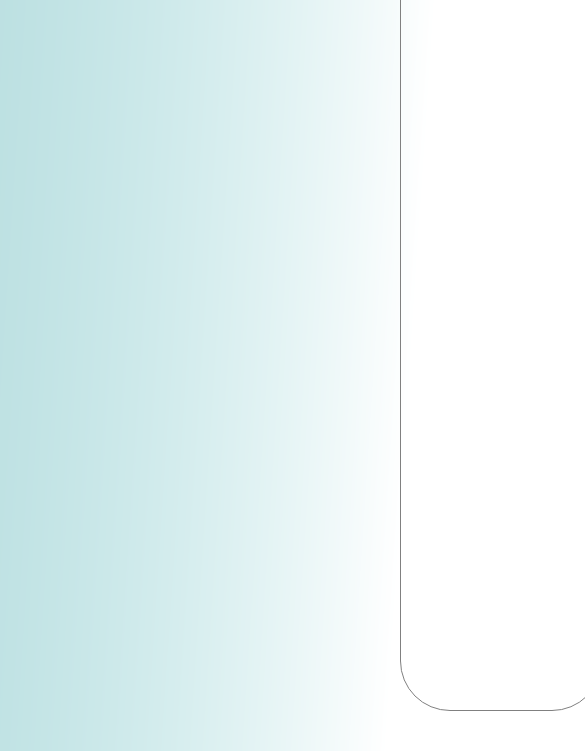
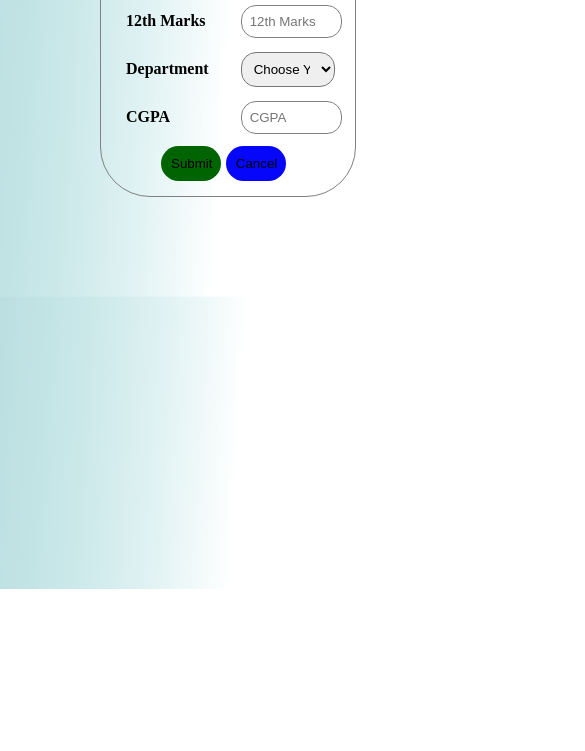
Before and after one commit to Sharmila-Rajendran/Forms-Task2, a plain HTML site: page index.html in a window 390 px wide. Shown: the part 255-1006 px from the top of the page, 585 px wide, since content can reach past the window. After the commit the page ends 844 px from the top, so only its background shows below. Drawn offline with Linux system fonts and the light colour scheme.

Commit message:
Update Style.css
Made the form mobile responsive

```diff
--- a/Style.css
+++ b/Style.css
@@ -98,6 +98,7 @@ body{
 .can{
     background-color: rgb(6, 6, 250);
     padding: 10px;
+    margin: 10px;
     width: 100px;
     border: transparent;
     border-radius: 20px;
@@ -112,117 +113,91 @@ body{
 }
 
 /*-------Media Queries-------*/
-@media (min-width:375px) and (max-width:1200px) {
-    body{
-        margin:0px;
-        padding: 0px;
-        background-image: url("Asserts/Grad.png");
-        background-size: cover;
-    }
+@media (max-width:1200px) {
 
     .Student-Details{
-        margin: 40px 400px;
-        border: 1px solid grey;
-        border-radius: 50px;
-        padding: 100px;
-        -webkit-border-radius: 50px;
-        -moz-border-radius: 50px;
-        -ms-border-radius: 50px;
-        -o-border-radius: 50px;
+        margin:20px 100px;
+        width: 70%;
     }
-    .Student-Details h1{
-        text-align: center;
-        color: darkblue;
+}
+
+@media (max-width:768px){
+
+    .Student-Details{
+        margin: 50px 140px;
+        padding: 20px;
+        width: 60%;
     }
 
     .Student-Details form{
-        display: table;
-        margin: 25px 50px;
-        padding: 15px;
+        margin: 0;
+        padding: 0px;
     }
 
-    .Student-Details p{
-        display: table-row;
+
+    .Student-Details label{
+        padding: 15px;
+        font-size: 18px;
+    }
+
+    .Student-Details input{
+        width: 80%;
+        padding: 10px;
+    }
+
+    .Student-Details select{
+        width: 90%;
+        padding: 10px;
+    }
+
+    .butt{
+        margin-left: 150px;
+    }
+
+    .sub{
+        width:45%;
+    }
+
+    .can{
+        width: 45%;
+        margin: 5px;
+    }
+
+}
+
+@media (max-width:480px){
+    .Student-Details{
+        margin: 20px 100px 20px 100px;
+        padding: 10px;
+    }
+
+    .Student-Details h1{
+        font-size: 24px;
     }
 
     .Student-Details label{
-        display: table-cell;
-        padding: 20px;
-        font-size: 20px;
-        font-weight: bold;
+        padding: 15px;
+        font-size: 16px;
     }
 
     .Student-Details input{
-        display: table-cell;
-        padding: 15px;
-        width: 250px;
-        border: 1px solid grey;
-        border-radius: 15px;
-        -webkit-border-radius: 15px;
-        -moz-border-radius: 15px;
-        -ms-border-radius: 15px;
-        -o-border-radius: 15px;
+        padding: 8px;
     }
 
     .Student-Details select{
-        display: table-cell;
-        width: 282px;
-        padding: 15px;
-        border-radius: 15px;
-        -webkit-border-radius: 15px;
-        -moz-border-radius: 15px;
-        -ms-border-radius: 15px;
-        -o-border-radius: 15px;
-    }
-
-    .Student-Details option{
-        color: black;
-        background-color: white;
-    }
-
-    .Student-Details input:focus{
-        padding: 20px;
-        background-color: rgb(234, 223, 223);
-    }
-
-    .Student-Details select:focus{
-        background-color: rgb(234, 223, 223);
+        padding: 8px;
     }
 
     .butt{
-        margin-left: 160px;
+        margin-left: 50px;
     }
 
     .sub{
-        background-color:darkgreen;
-        padding: 10px;
-        width: 100px;
-        border: transparent;
-        border-radius: 20px;
-        -webkit-border-radius: 20px;
-        -moz-border-radius: 20px;
-        -ms-border-radius: 20px;
-        -o-border-radius: 20px;
-    }
-
-    .sub:hover{
-        background-color: darkgoldenrod;
+        width: 45%;
     }
 
     .can{
-        background-color: rgb(6, 6, 250);
-        padding: 10px;
-        width: 100px;
-        border: transparent;
-        border-radius: 20px;
-        -webkit-border-radius: 20px;
-        -moz-border-radius: 20px;
-        -ms-border-radius: 20px;
-        -o-border-radius: 20px;
+        width: 45%;
+        margin: 5px;
     }
-
-    .can:hover{
-        background-color: grey;
-    }
-
 }
```
